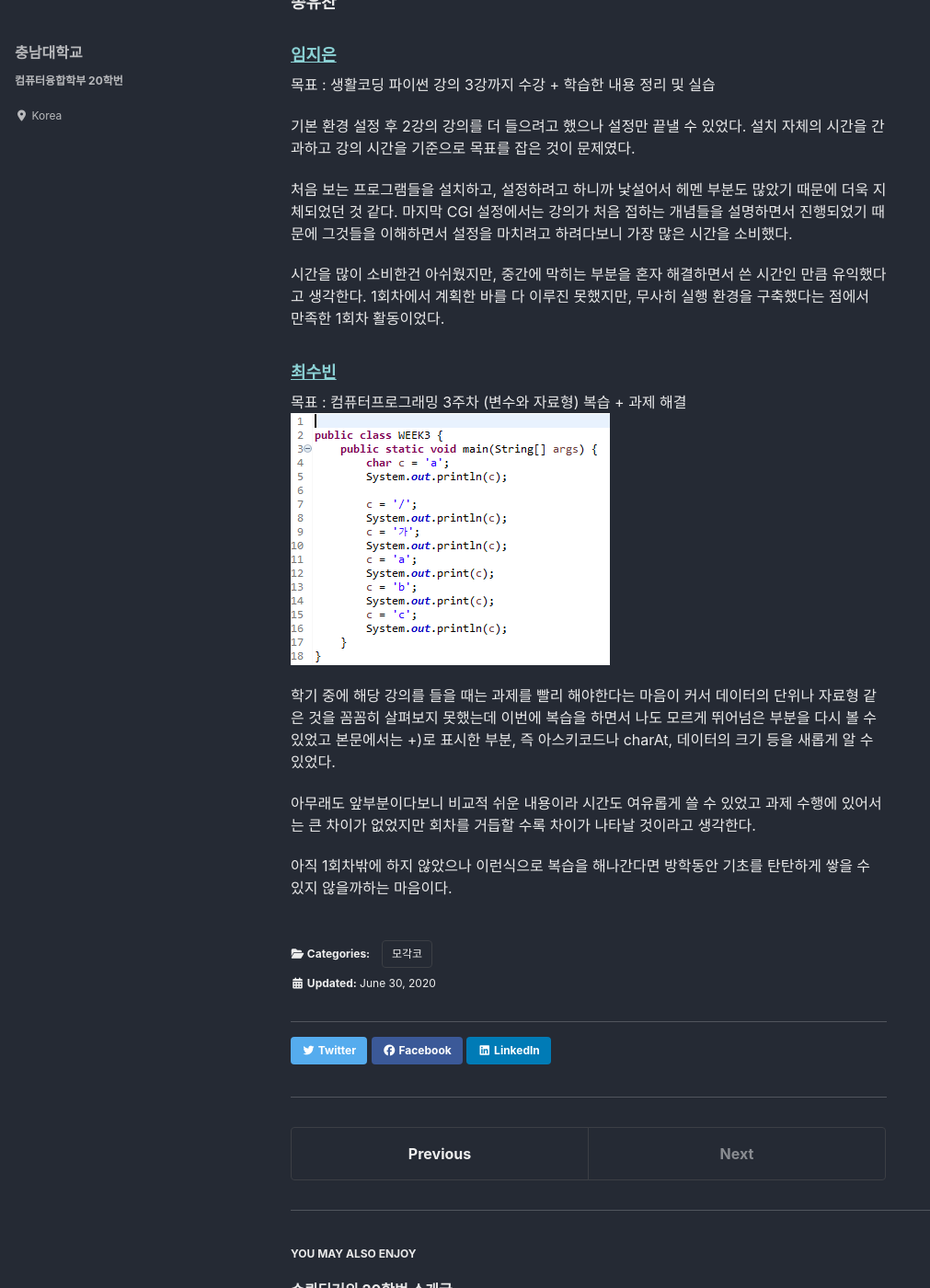
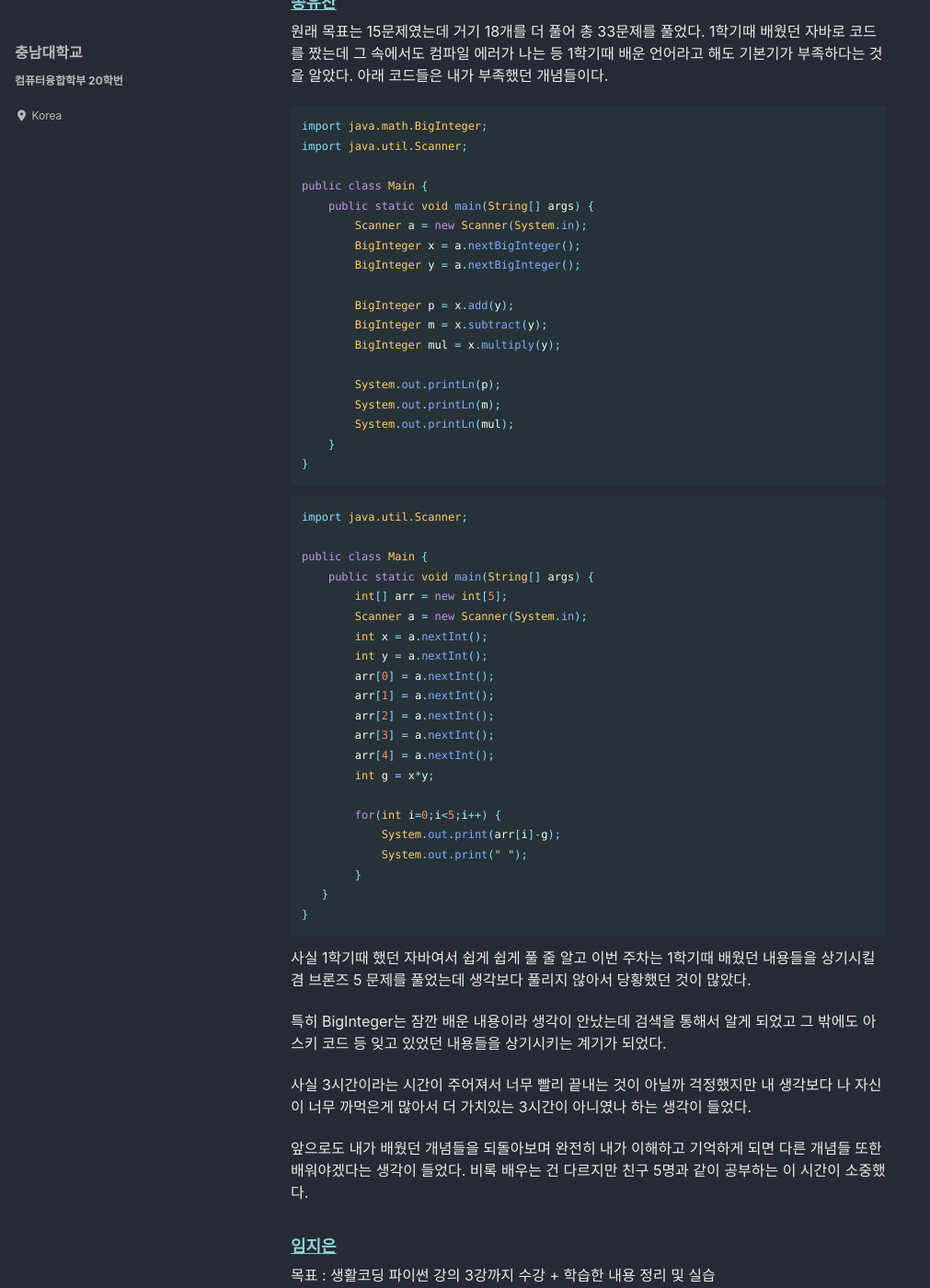
Before and after one commit to schrodinger-20/schrodinger-20.github.io, a Jekyll site: the page built from _posts/2020-06-30-1회.md, in a window 1280 px wide and 1400 px high, scrolled down 3599 px. Shown: the whole window at 92% size, without its empty margins (0-1011 px from the left). Built offline with Jekyll 4.4.1, drawn with Linux system fonts in a browser that asks for light colours; cached includes are drawn as plain includes; nearby versions of some CDN libraries.

Commit message:
회고록

````diff
--- a/_posts/2020-06-30-1회.md
+++ b/_posts/2020-06-30-1회.md
@@ -96,7 +96,60 @@ for i in range(5) :
 혼자서만 하는 것이 아니고 동기들과 함께 관심 분야에 대한 흥미를 고취시키고 코딩 능력을 향상시킬 수 있어서 모각코가 더욱 뜻깊은 활동이라고 생각한다.
 
 
-### 송유찬
+### [송유찬](https://dbcks7788123.tistory.com/3)
+원래 목표는 15문제였는데 거기 18개를 더 풀어 총 33문제를 풀었다. 1학기때 배웠던 자바로 코드를 짰는데 그 속에서도 컴파일 에러가 나는 등 1학기때 배운 언어라고 해도 기본기가 부족하다는 것을 알았다. 아래 코드들은 내가 부족했던 개념들이다.
+
+```java
+import java.math.BigInteger;
+import java.util.Scanner;
+
+public class Main {
+    public static void main(String[] args) {
+        Scanner a = new Scanner(System.in);
+        BigInteger x = a.nextBigInteger();
+        BigInteger y = a.nextBigInteger();
+
+        BigInteger p = x.add(y);
+        BigInteger m = x.subtract(y);
+        BigInteger mul = x.multiply(y);
+
+        System.out.printLn(p);
+        System.out.printLn(m);
+        System.out.printLn(mul);
+    }
+}
+```
+```java
+import java.util.Scanner;
+
+public class Main {
+    public static void main(String[] args) {
+        int[] arr = new int[5];
+        Scanner a = new Scanner(System.in);
+        int x = a.nextInt();
+        int y = a.nextInt();
+        arr[0] = a.nextInt();
+        arr[1] = a.nextInt();
+        arr[2] = a.nextInt();
+        arr[3] = a.nextInt();
+        arr[4] = a.nextInt();
+        int g = x*y;
+
+        for(int i=0;i<5;i++) {
+            System.out.print(arr[i]-g);
+            System.out.print(" ");
+        }
+   }
+}
+```
+사실 1학기때 했던 자바여서 쉽게 쉽게 풀 줄 알고 이번 주차는 1학기때 배웠던 내용들을 상기시킬 겸 브론즈 5 문제를 풀었는데 생각보다 풀리지 않아서 당황했던 것이 많았다.
+
+특히 BigInteger는 잠깐 배운 내용이라 생각이 안났는데 검색을 통해서 알게 되었고 그 밖에도 아스키 코드 등 잊고 있었던 내용들을 상기시키는 계기가 되었다.
+
+사실 3시간이라는 시간이 주어져서 너무 빨리 끝내는 것이 아닐까 걱정했지만 내 생각보다 나 자신이 너무 까먹은게 많아서 더 가치있는 3시간이 아니였나 하는 생각이 들었다.
+
+앞으로도 내가 배웠던 개념들을 되돌아보며 완전히 내가 이해하고 기억하게 되면 다른 개념들 또한 배워야겠다는 생각이 들었다. 비록 배우는 건 다르지만 친구 5명과 같이 공부하는 이 시간이 소중했다.
+
 ### [임지은](https://jindora.tistory.com/3)
 목표 : 생활코딩 파이썬 강의 3강까지 수강 + 학습한 내용 정리 및 실습
 
````
